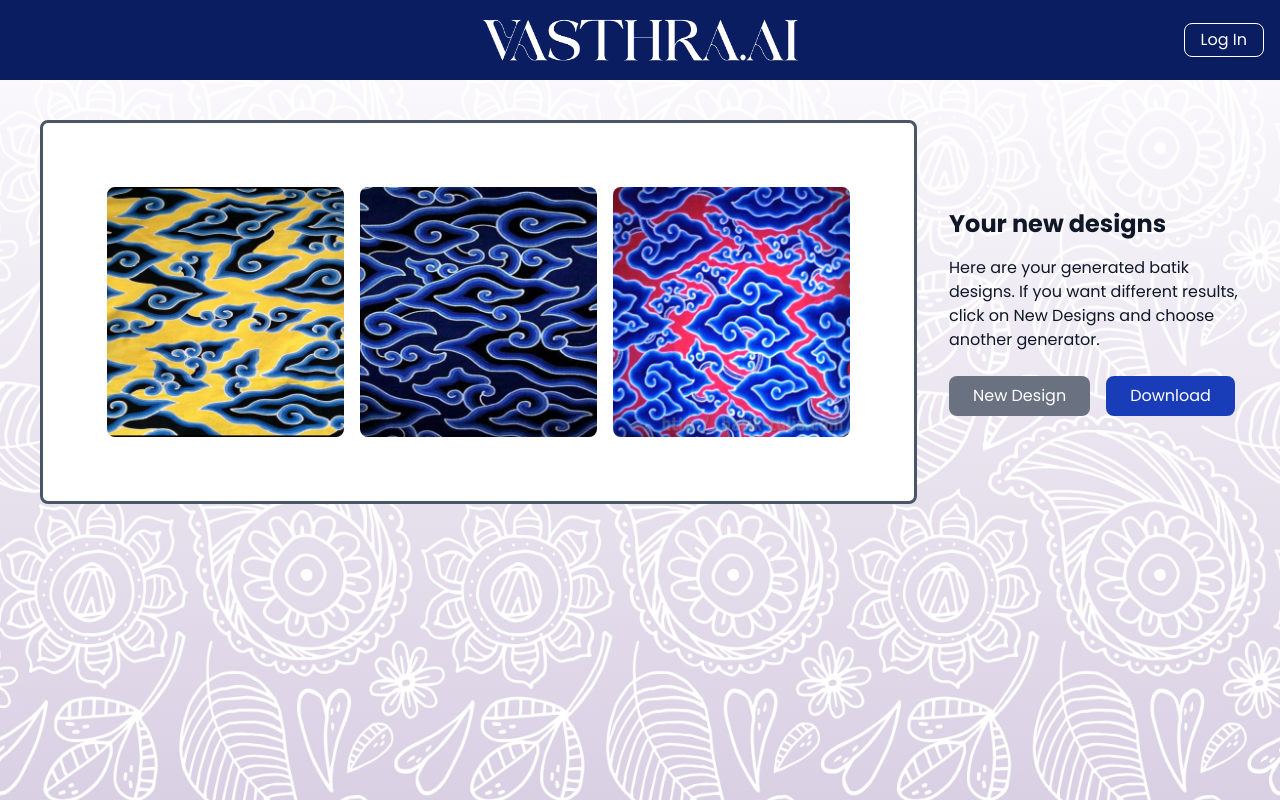
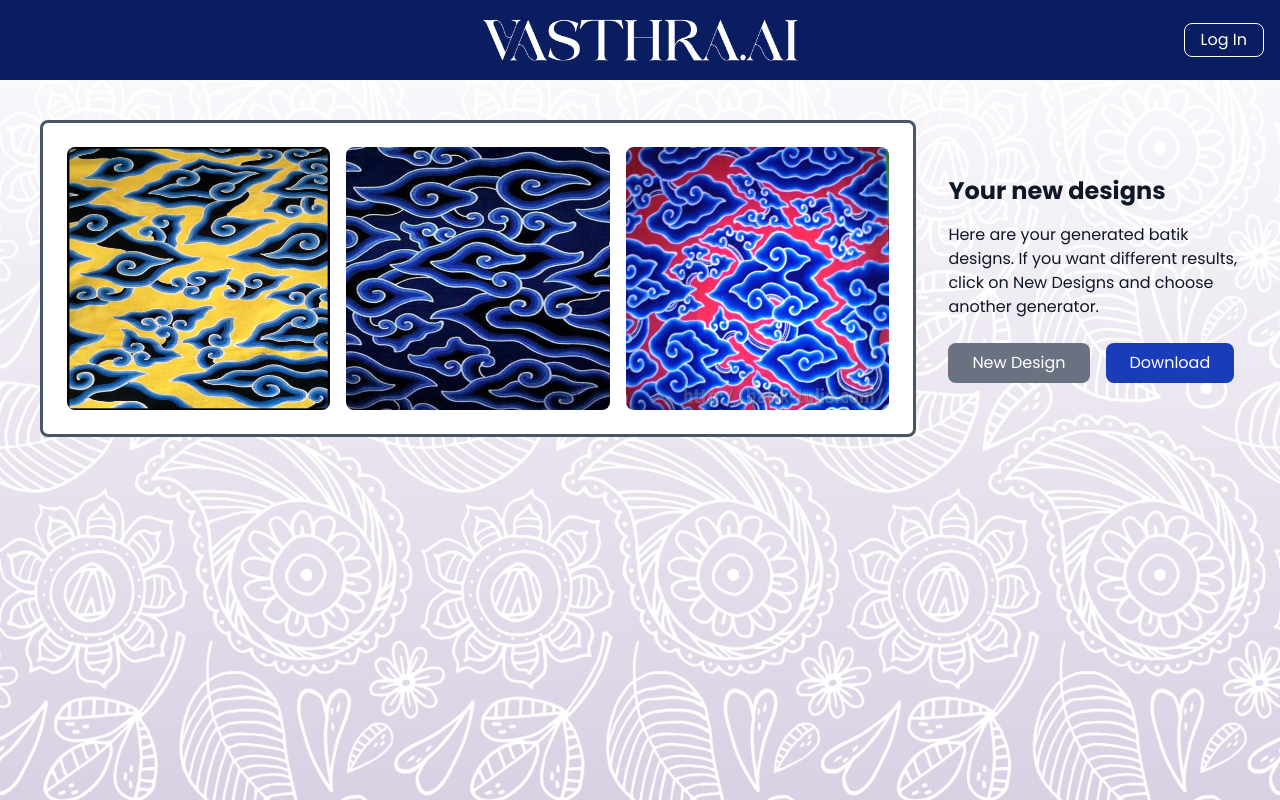
Before and after one commit to VasthraAI/VasthraAI_WebApp, a React (Vite) app: page /view-designs in a window 1280 px wide. Built offline with nearby package versions, Linux system fonts and the light colour scheme.

Commit message:
Fixed image position in grid

```diff
--- a/src/components/ViewDesigns.jsx
+++ b/src/components/ViewDesigns.jsx
@@ -3,7 +3,6 @@ import Navbar from "./Navbar";
 import { useNavigate } from "react-router-dom";
 
 const ViewDesigns = () => {
-
     const navigate = useNavigate();
     const handleNewDesign = () =>{
         navigate("/")
@@ -15,12 +14,12 @@ const ViewDesigns = () => {
       <title>View Designs</title>
       <div className="flex flex-col md:flex-row items-center justify-center p-10 gap-8">
         {/* Left Section*/}
-        <div className={`md:w-3/4 border-3 p-16 flex items-center justify-center text-gray-600 cursor-pointer bg-white rounded-lg h-96 transition-all `}>
+        <div className="md:w-3/4 border-3 p-6 flex items-center justify-center text-gray-600 cursor-pointer bg-white rounded-lg transition-all w-full">
           {/* image grid */}
-          <div className="grid grid-cols-3 gap-4 w-full h-full">
-            <img src="src\assets\samples\2f2ba762c9db4434b7df1ce426e0758c.jpg" alt="Design 1" className="object-cover w-full h-full rounded-lg" />
-            <img src="src\assets\samples\05ca058f615842878768b567bc24271d.jpg" alt="Design 2" className="object-cover w-full h-full rounded-lg" />
-            <img src="src\assets\samples\7fffd3daccce43008a92674b0e265cf1.jpg" alt="Design 3" className="object-cover w-full h-full rounded-lg" />
+          <div className="grid grid-cols-3 gap-4 w-full">
+            <img src="src\assets\samples\2f2ba762c9db4434b7df1ce426e0758c.jpg" alt="Design 1" className="object-cover w-full h-auto max-h-80 rounded-lg" />
+            <img src="src\assets\samples\05ca058f615842878768b567bc24271d.jpg" alt="Design 2" className="object-cover w-full h-auto max-h-80 rounded-lg" />
+            <img src="src\assets\samples\7fffd3daccce43008a92674b0e265cf1.jpg" alt="Design 3" className="object-cover w-full h-auto max-h-80 rounded-lg" />
           </div>
         </div>
 
```
